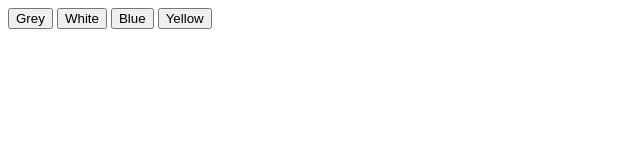
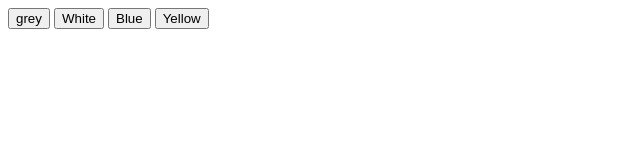
Before and after one commit to Ankit0175/Project1, a plain HTML site: page index.html in a window 1280 px wide. Shown: the full height of the page, 0-640 px from the left. Drawn offline with Linux system fonts and the light colour scheme.

Commit message:
Fix button color text from 'Grey' to 'grey'

```diff
--- a/index.html
+++ b/index.html
@@ -8,7 +8,7 @@
 <body>
 
 
-<button style=".button" id>Grey</button>
+<button style=".button" id>grey</button>
 <button style=".button" id>White</button>
 <button style=".button" id>Blue</button>
 <button style=".button" id >Yellow</button>
```
